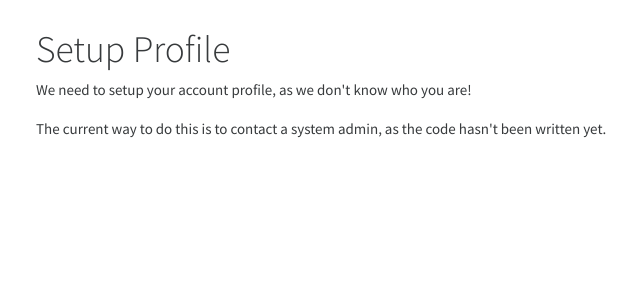
After one commit to trickeydan/HouseManager, a Django app: template hman/templates/people/setup.html in a window 1280 px wide. The commit adds this page. Shown: the top 300 px of the page, without its empty margins (49-689 px from the left). Run offline with Django 3.2, Linux system fonts and the light colour scheme; the template is opened without the code that fills it, so the values that code supplies are empty; some libraries are stand-ins or nearby versions.

Commit message:
Add Setup page and redirect

```diff
--- a/hman/hman/views.py
+++ b/hman/hman/views.py
@@ -1,4 +1,4 @@
-from django.contrib.auth.mixins import LoginRequiredMixin
+from hman.mixins import LoginRequiredMixin
 from django.views.generic import TemplateView as DjangoTemplateView
 from django.views.generic import ListView as DjangoListView
 from django.views.generic import DetailView as DjangoDetailView
--- a/hman/people/models.py
+++ b/hman/people/models.py
@@ -1,6 +1,8 @@
 from django.db import models
 from django.urls import reverse
 from django.contrib.auth.models import User
+from django.contrib.auth.signals import user_logged_in
+from django.dispatch import receiver
 
 
 class Person(models.Model):
@@ -37,4 +39,6 @@ class Person(models.Model):
 
     @staticmethod
     def get_from_user(user):
-        return Person.objects.all().filter(user=user).first()
+        if user.is_authenticated:
+            return Person.objects.all().filter(user=user).first()
+        return None
--- a/hman/people/urls.py
+++ b/hman/people/urls.py
@@ -1,5 +1,5 @@
 from django.urls import path
-from .views import PeopleListView, PersonView, ProfileView
+from .views import PeopleListView, PersonView, ProfileView, SetupView
 
 
 app_name = 'people'
@@ -7,5 +7,6 @@ app_name = 'people'
 urlpatterns = [
     path('', PeopleListView.as_view(), name='index'),
     path('profile', ProfileView.as_view(success_url=''), name='profile'),
-    path('view/<int:pk>/', PersonView.as_view(), name='view')
+    path('view/<int:pk>/', PersonView.as_view(), name='view'),
+    path('setup', SetupView.as_view(), name='setup'),
 ]
--- a/hman/templates/layouts/base.html
+++ b/hman/templates/layouts/base.html
@@ -21,7 +21,13 @@
                 </ul>
                 <ul class="nav navbar-nav ml-auto">
                     <li class="nav-item dropdown ">
-                        <a class="nav-link dropdown-toggle" href="#" id="navbarDropdownMenuLink" data-toggle="dropdown" aria-haspopup="true" aria-expanded="false">{{ me }}</a>
+                        <a class="nav-link dropdown-toggle" href="#" id="navbarDropdownMenuLink" data-toggle="dropdown" aria-haspopup="true" aria-expanded="false">
+                            {% if me %}
+                                {{ me }}
+                            {% else %}
+                                {{ user }}
+                            {% endif %}
+                        </a>
                         <div class="dropdown-menu dropdown-menu-right" aria-labelledby="navbarDropdownMenuLink">
                             {% if user.is_staff %} <a class="dropdown-item" href="{% url 'admin:index' %}">Admin Panel</a>{% endif %}
                             {% if perms.people.can_edit_profile %} <a class="dropdown-item" href="{% url 'people:profile' %}">My Profile</a>{% endif %}
--- /dev/null
+++ b/hman/templates/people/setup.html
@@ -0,0 +1,9 @@
+{% extends "layouts/base.html" %}
+
+{% block title %}Setup Profile{% endblock %}
+
+{% block content %}
+    <h1>Setup Profile</h1>
+    <p>We need to setup your account profile, as we don't know who you are!</p>
+    <p>The current way to do this is to contact a system admin, as the code hasn't been written yet.</p>
+{% endblock %}
```
Also changed, not shown: hman/hman/mixins.py (+13 -0 lines), hman/people/views.py (+7 -0 lines).
